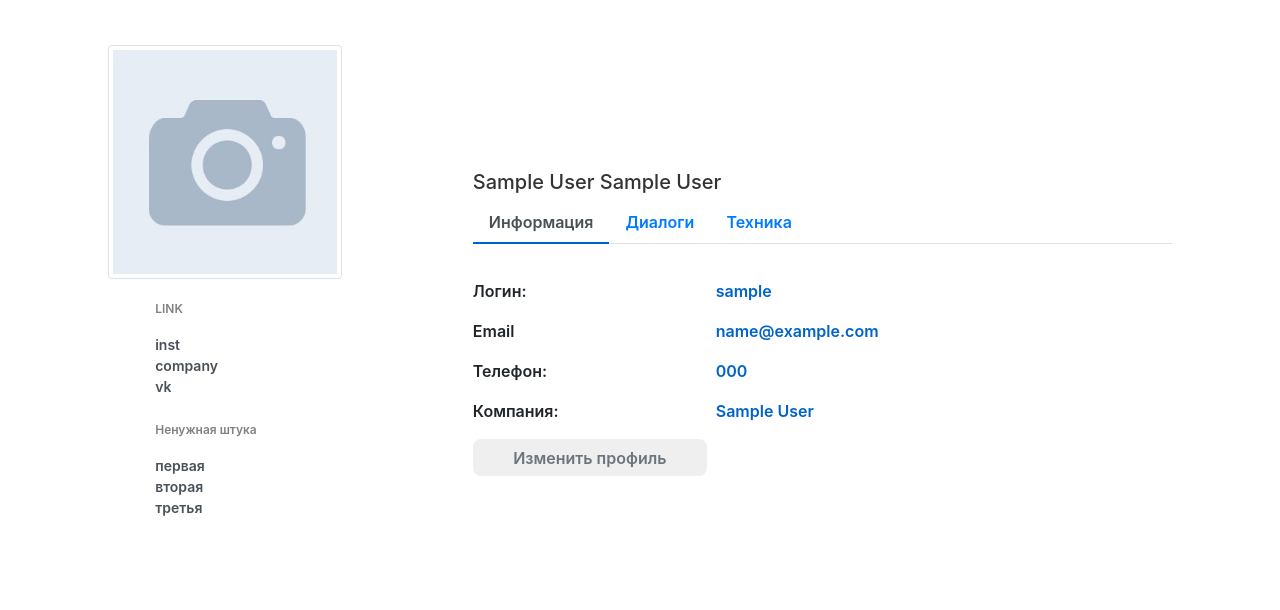
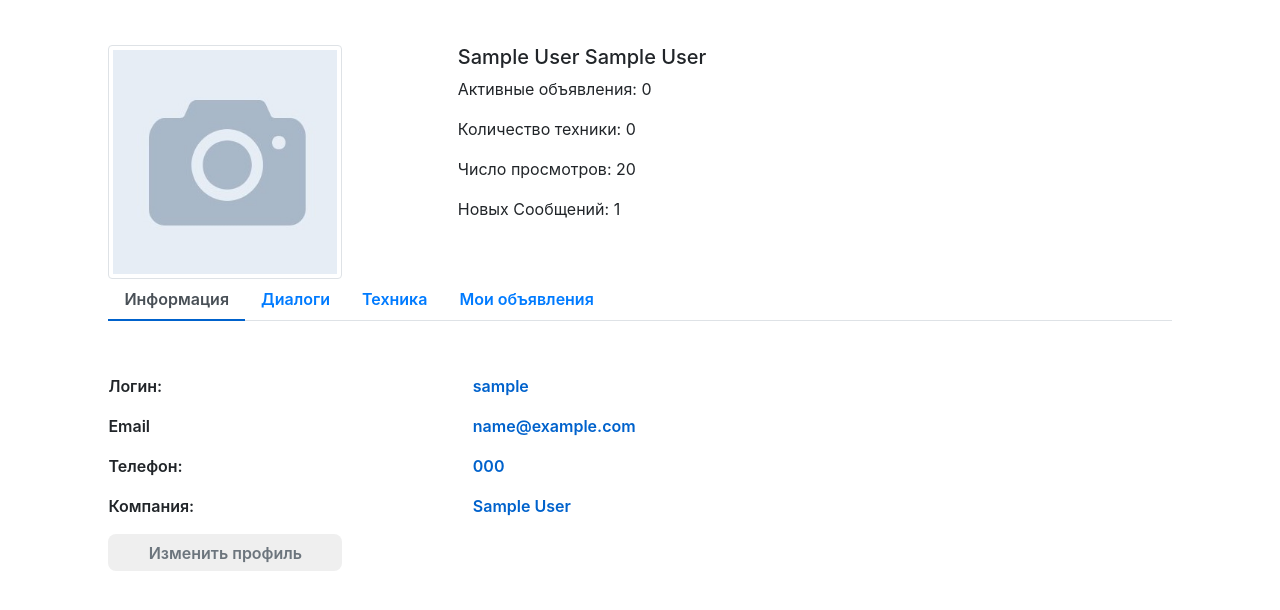
Before and after one commit to AndreyKaigarodov/-bulletin_board_construction_machinery_Flask-, a Flask app: a page that uses app/templates/userProfile.html in a window 1280 px wide. Shown: the part 56-666 px from the top of the page. Run offline with Flask 2, Linux system fonts and the light colour scheme; a user stored in the database is signed in; tables that the repository leaves empty hold one stand-in row (values such as "Sample post"); some libraries are stand-ins or nearby versions.

Commit message:
Перенос на SQLAlchemy успешен (?)

```diff
--- a/app/routes.py
+++ b/app/routes.py
@@ -6,8 +6,8 @@ from flask_login.utils import login_required
 
 from app import app, login_manager, db
 from app.forms import LoginForm, FormRegistationUser, EditProfile, FormAddTechincs
-from app.modules import Technic#User,  #ТАК ТАК ТАК ТАК ТАК ТАК
-from app.models import User
+#from app.modules import Technic, User,  #ТАК ТАК ТАК ТАК ТАК ТАК
+from app.models import User, Technics
 from werkzeug.security import generate_password_hash, check_password_hash
 
 @login_manager.user_loader
@@ -68,7 +68,7 @@ def logout():
     logout_user()
     return redirect(url_for('index'))
 
-
+#Профиль
 @app.route('/profile/<login>', methods = ['GET', 'POST'])
 @login_required
 def profile(login):
@@ -83,10 +83,8 @@ def profile(login):
                 u.is_supplier = modalForm.start_be_supplier.data
                 #позже будт обработка исключений, когда доступ к db будеет недоступен
                 db.session.commit()
-
                 flash('Успешно')
                 return redirect(url_for('profile', login = current_user.login))
-
             except Exception as e:
                 pass
         if int(current_user.is_supplier):
@@ -99,12 +97,15 @@ def profile(login):
 
             if  modalAddTechForm.validate_on_submit(): #добавление техники
                 try:
-                    technic = Technic(brand=modalAddTechForm.brand.data, model=modalAddTechForm.model.data,
-                            user_id=current_user.get_val('id'), type_of_machine_id=modalAddTechForm.type_of_machine.data,
-                            discription=modalAddTechForm.discription.data)
-                    technic.add_to_db()
+                    technic = Technics(brand=modalAddTechForm.brand.data,
+                        model=modalAddTechForm.model.data,
+                        user_id=current_user.id,
+                        type_of_mashin_id=modalAddTechForm.type_of_machine.data,
+                        discription=modalAddTechForm.discription.data)
+                    db.session.add(technic)
+                    db.session.commit()
                 except Exception as e:
-                    print(str(e))
+                    print(e)
             return render_template('userProfile.html', form = modalForm, formTech = modalAddTechForm)
         else:
             return render_template('userProfile.html', form = modalForm, formTech = False)
--- a/app/static/css/styleProfile9.css
+++ b/app/static/css/styleProfile9.css
@@ -1,3 +1,10 @@
+
+.profile-message-card{
+    margin-top:0.5%;
+    margin-bottom: 0.5%;
+}
+
+
 .alert {
 
     width:30%;
--- a/app/templates/userProfile.html
+++ b/app/templates/userProfile.html
@@ -9,13 +9,25 @@
                     <img src="../static/img/baseProfilePhoto.jpg" width="70%" class="img-thumbnail" alt=""/>
                 </div>
             </div>
-            <div class="col-md-8 align-self-end">
-                <div class="profile-head">
+            <div class="col-md-8">
+                <div class="row">
                     <h5>
                         {{"{} {} {}".format(current_user.first_name,
                         current_user.last_name,
                         current_user.middle_name)}}
-                          </h5>
+                    </h5> <br>
+                </div>
+                <div class="row"><p>Активные объявления: 0</p></div>
+                <div class="row"><p>Количество техники: 0</p></div>
+                <div class="row"> <p>Число просмотров: 20</p></div>
+                <div class="row"> <p>Новых Сообщений: 1</p></div>
+
+            </div>
+        </div>
+      <!-- -->
+      <div class="row">
+        <div class="col-md-12 align-self-end">
+            <div class="profile-head">
                 <ul class="nav nav-tabs" id="myTab" role="tablist">
                     <li class="nav-item">
                         <a class="nav-link active" id="home-tab" data-toggle="tab" href="#home" role="tab" aria-controls="home" aria-selected="true">Информация</a>
@@ -27,29 +39,18 @@
                         <li class="nav-item">
                             <a class="nav-link" id="technics-tab" data-toggle="tab" href="#technics" role="tab" aria-controls="technics" aria-selected="false">Техника</a>
                         </li>
+                        <!--Объявления, нужно немного покрутить -->
+                        <li class="nav-item">
+                            <a class="nav-link" id="technics-tab" data-toggle="tab" href="#technics" role="tab" aria-controls="technics" aria-selected="false">Мои объявления</a>
+                        </li>
                     {% endif %}
                 </ul>
             </div>
         </div>
       </div>
       <!-- -->
-      <!-- -->
         <div class="row">
-            <div class="col-md-4">
-                <div class="profile-work">
-                    <p>LINK</p>
-                    <a href="">inst</a><br/>
-                    <a href="">company</a><br/>
-                    <a href="">vk</a>
-                    <p>Ненужная штука</p>
-                    <a href="">первая</a><br/>
-                    <a href="">вторая</a><br/>
-                    <a href="">третья</a><br/>
-                </div>
-
-            </div>
-
-            <div class="col-md-8">
+            <div class="col-md-12">
                 <div class="tab-content profile-tab" id="myTabContent">
                     <div class="tab-pane fade show active" id="home" role="tabpanel" aria-labelledby="home-tab">
                         <div class="row">
@@ -87,7 +88,7 @@
                             </div>
                         </div>
                         <div class="row">
-                            <div class="col-md-6">
+                            <div class="col-md-4">
                                 <input type="button" class="profile-edit-btn" name="btnAddMore" data-toggle="modal" data-target="#ModalEditProfile" value="Изменить профиль"/>
                             </div>
                         </div>
@@ -95,15 +96,13 @@
 
                     <div class="tab-pane fade" id="profile" role="tabpanel" aria-labelledby="profile-tab">
                         <div class="row">
-                      <div class="col-md-12 ">
-                          <div class="alert alert-secondary" role="alert">
-                              <li>Тут будут диалоги</li>
+                            <div class="col-md-12 profile-message-card">
+                                <div class="card">
+                                    <div class="card-body">
+                                      <h5 class="card-title">Сообщение от пользователя1</h5>
+                                      <p class="card-text">Добрый день, до Новоуральска поедем? </p>
+                                      <a href="#" class="btn btn-primary">Ответить</a>
                                     </div>
-                      </div>
-
-                      <div class="col-md-12">
-                          <div class="alert alert-secondary" role="alert">
-                              <li>Тут будут диалоги</li>
                                 </div>
                             </div>
                         </div>
@@ -111,19 +110,13 @@
                     <!-- Карты с техникой -->
                     <div class="tab-pane fade" id="technics" role="tabpanel" aria-labelledby="#technics-tab">
                         <div class="row">
-                            <div class="col-md-6">
-                                <div class="card" style="width: 18rem;">
-                                    <img class="card-img-top" src="..." alt="Card image cap">
-                                    <div class="card-body">
-                                      <h5 class="card-title">Card title</h5>
-                                      <p class="card-text">Some quick example text to build on the card title and make up the bulk of the card's content.</p>
-                                      <a href="#" class="btn btn-primary">Go somewhere</a>
+                            <!-- Цикл с техникой-->
+                            <div class="card">
+                                <div class="row">
+                                    <div class="col-md-4">
+                                        <img class="card-img-top" src="../static/img/baseTechPhoto.jpg" width="70%" alt="Card image cap">
                                     </div>
-                                </div>
-                            </div>
-                            <div class="col-md-6">
-                                <div class="card" style="width: 18rem;">
-                                    <img class="card-img-top" src="..." alt="Card image cap">
+                                    <div class="col-md-8">
                                         <div class="card-body">
                                             <h5 class="card-title">Card title</h5>
                                             <p class="card-text">Some quick example text to build on the card title and make up the bulk of the card's content.</p>
@@ -132,9 +125,10 @@
                                     </div>
                                 </div>
                             </div>
+                        </div>
 
                         <div class="row">
-                            <div class="col-md-6 ">
+                            <div class="col-md-4 ">
                                 <input type="button" class="profile-add-tech-btn" name="btnAddMore" data-toggle="modal" data-target="#ModalAddTechics" value="Добавить технику"/>
                             </div>
                         </div>
```
Also changed, not shown: app/static/img/baseTechPhoto.jpg (added). Lines whose indentation alone changed are shown as unchanged.
